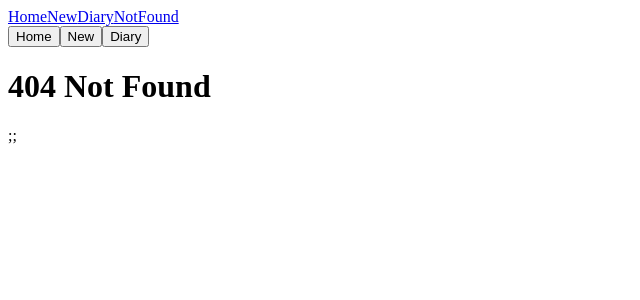
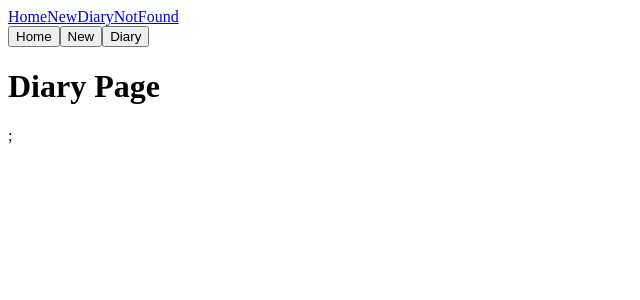
Before and after one commit to Team-KTP/emotional-diary, a React (Vite) app: page /diary/1 in a window 1280 px wide. Before the commit this address had no page. Shown: the top 300 px of the page, without its empty margins (0-640 px from the left). Built offline with nearby package versions, Linux system fonts and the light colour scheme.

Commit message:
Feat: 페이지 동적 경로 설정

```diff
--- a/src/App.jsx
+++ b/src/App.jsx
@@ -41,10 +41,9 @@ function App() {
       <Routes>
         <Route path="/" element={<Home />} />
         <Route path="/new" element={<New />} />
-        <Route path="/diary" element={<Diary />} />
+        <Route path="/diary/:id" element={<Diary />} />
         <Route path="*" element={<NotFound />} />
       </Routes>
-      ;
       <Routes />;
     </>
     // 설정해 둔 경로가 아닌 다른 경로 접근 시 NotFound 컴포넌트 렌더링
--- a/src/pages/Diary.jsx
+++ b/src/pages/Diary.jsx
@@ -1,4 +1,9 @@
+import { useParams } from "react-router-dom";
+
 const diary = () => {
+  // useParams : URL 경로의 매개변수를 추출하는 역할
+  const prams = useParams();
+  console.log(prams);
   return <h1>Diary Page</h1>;
 };
 
--- a/src/pages/Home.jsx
+++ b/src/pages/Home.jsx
@@ -1,4 +1,10 @@
+import { useSearchParams } from "react-router-dom";
+
 const Home = () => {
+  // useSearchParams : URL의 쿼리 매개변수를 읽고 수정하는 역할
+  const [searchParams, setSearchParams] = useSearchParams();
+  console.log(searchParams.get("value")); // 쿼리 매개변수 value의 값을 가져옴
+
   return <h1>Home Page</h1>;
 };
 
```
